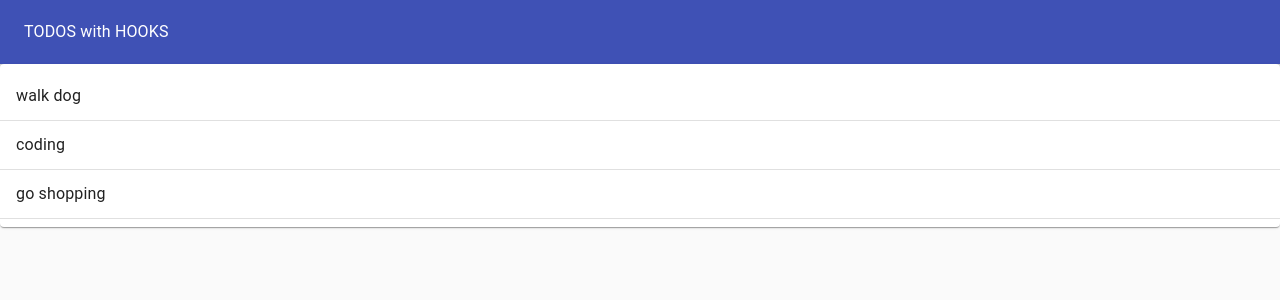
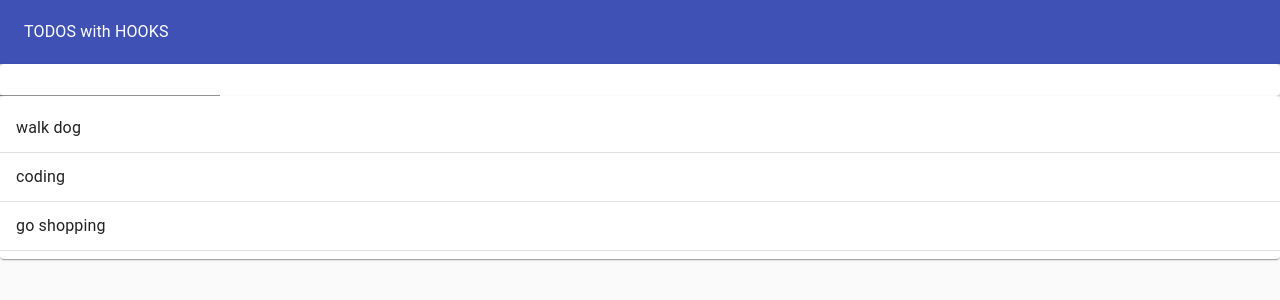
Before and after one commit to sunmengyue/todoList_hooks, a React (Create React App) app: page / in a window 1280 px wide. Shown: the top 300 px of the page. Built offline with nearby package versions, Linux system fonts and the light colour scheme.

Commit message:
add hooks to the form

```diff
--- a/src/TodoApp.js
+++ b/src/TodoApp.js
@@ -5,6 +5,7 @@
 import Typography from '@material-ui/core/Typography';
 import Toolbar from '@material-ui/core/Toolbar';
 import TodoList from './TodoList';
+import TodoForm from './TodoForm';
 
 function TodoApp() {
   const initialTodos = [
@@ -13,6 +14,9 @@
     { id: 3, task: 'go shopping', completed: 'true' },
   ];
   const [todos, setTodos] = useState(initialTodos);
+  function addTodo(newTodoText) {
+    setTodos([...todos, { id: 4, task: newTodoText, completed: false }]);
+  }
   return (
     <Paper
       style={{ margin: 0, padding: 0, height: '100vh', background: '#fafafa' }}
@@ -23,6 +27,7 @@
           <Typography color='inherit'>TODOS with HOOKS</Typography>
         </Toolbar>
       </AppBar>
+      <TodoForm addTodo={addTodo} />
       <TodoList todos={todos} />
     </Paper>
   );
--- /dev/null
+++ b/src/TodoForm.js
@@ -0,0 +1,23 @@
+import React from 'react';
+import useInputState from './hooks/useInputState';
+import Paper from '@material-ui/core/Paper';
+import TextField from '@material-ui/core/TextField';
+
+const TodoForm = (props) => {
+  const [value, handleChange, reset] = useInputState('');
+  return (
+    <Paper>
+      <form
+        onSubmit={(e) => {
+          e.preventDefault();
+          props.addTodo(value);
+          reset();
+        }}
+      >
+        <TextField value={value} onChange={handleChange} />
+      </form>
+    </Paper>
+  );
+};
+
+export default TodoForm;
--- /dev/null
+++ b/src/hooks/useInputState.js
@@ -0,0 +1,13 @@
+import { useState } from 'react';
+
+export default (initialValue) => {
+  const [value, setValue] = useState(initialValue);
+  function handleChange(evt) {
+    setValue(evt.target.value);
+  }
+  function reset() {
+    setValue('');
+  }
+
+  return [value, handleChange, reset];
+};
```
